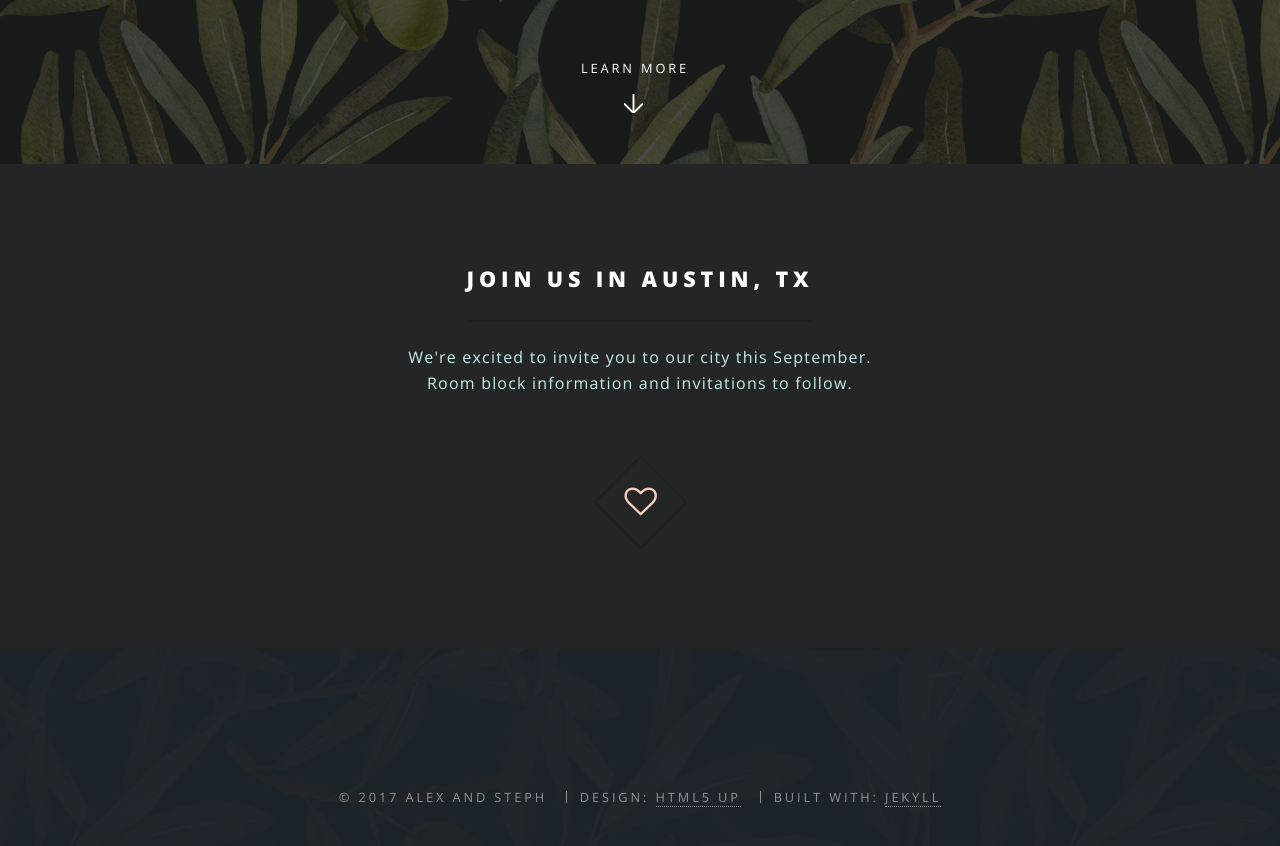
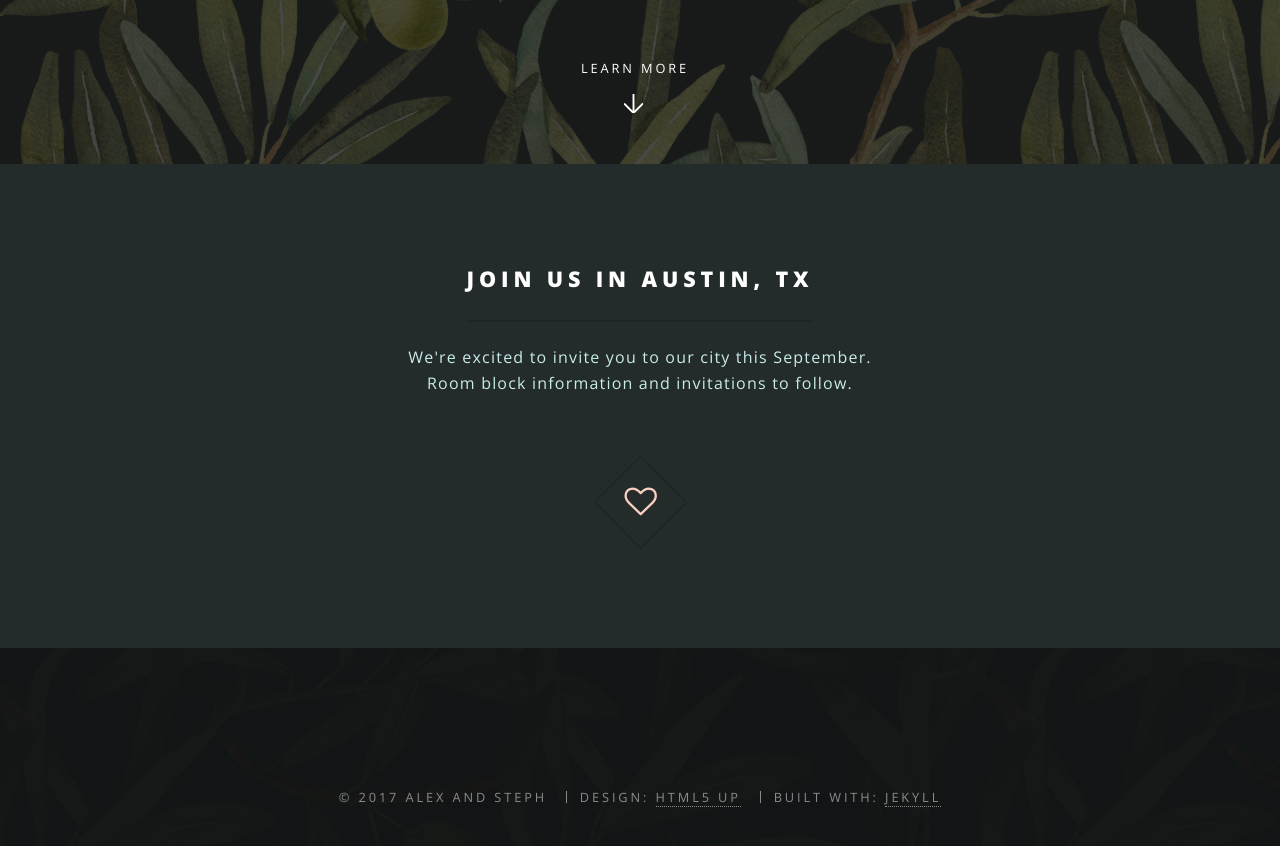
Before and after one commit to pkill/alexandsteph.com, a Jekyll site: the page built from index.html, in a window 1280 px wide and 900 px high, scrolled down 736 px. Shown: the top 846 px of the window. Built offline with Jekyll 4.4.1, drawn with Linux system fonts in a browser that asks for light colours.

Commit message:
Update _vars.scss

```diff
--- a/_sass/libs/_vars.scss
+++ b/_sass/libs/_vars.scss
@@ -37,7 +37,7 @@
 
 // Palette.
 	$palette: (
-		bg:					#2e3842,
+		bg:					#232b2b,
 		fg:					#fff,
 		fg-bold:			#fff,
 		fg-light:			rgba(255,255,255,0.5),
@@ -47,7 +47,7 @@
 		border2-bg:			rgba(144,144,144,0.5),
 
 		accent1: (
-			bg:				#232624,
+			bg:				#232b2b,
 			fg-bold:		#ffffff,
 			fg:				mix(#21b2a6, #ffffff, 25%),
 			fg-light:		mix(#21b2a6, #ffffff, 40%),
```
